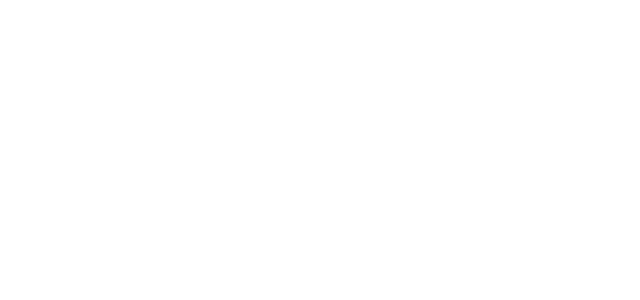
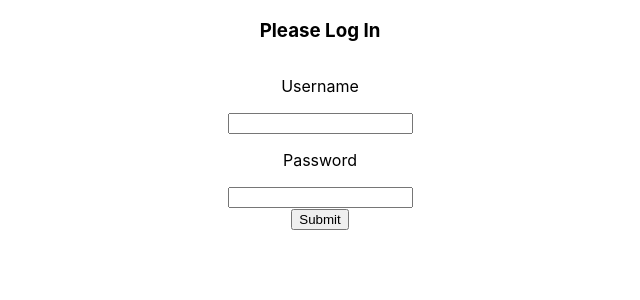
Before and after one commit to queenmcsteve/elective-allocation, a React (Create React App) app in the folder client/: page / in a window 1280 px wide. Before the commit this address had no page. Shown: the top 300 px of the page, without its empty margins (320-960 px from the left). Built offline with nearby package versions, Linux system fonts and the light colour scheme.

Commit message:
add star route to app.js

```diff
--- a/client/src/App.js
+++ b/client/src/App.js
@@ -45,6 +45,7 @@ const App = () => {
             <Route path="/Admin" element={<Admin />} />
             <Route path="/AdminDashboard" element={<AdminDashboard />} />
             <Route path="/Success" element={<Success />} />
+            <Route path="*" element={<Admin />} />
           </Routes>
         </BrowserRouter>
       </div>
```
Also changed, not shown: 13 other files (tests, documents, lock files or other folders).
